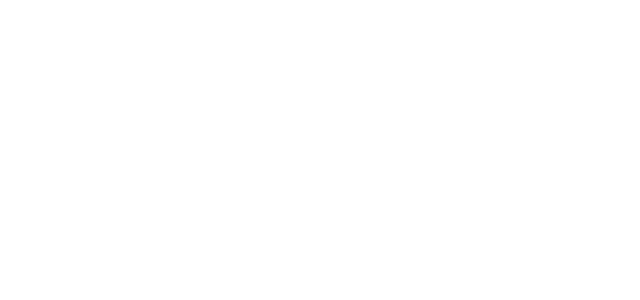
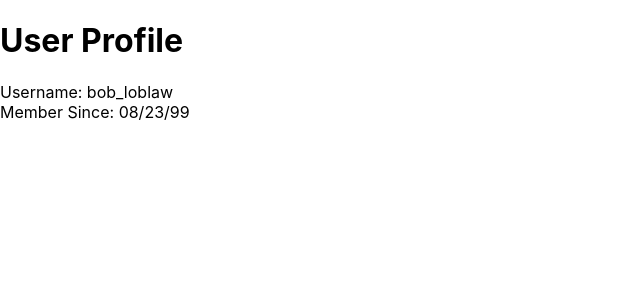
Before and after one commit to makmn1/ttp-bankOfReact-assn9, a React (Create React App) app: page /userProfile in a window 1280 px wide. Before the commit this address had no page. Shown: the top 300 px of the page, without its empty margins (0-640 px from the left). Built offline with nearby package versions, Linux system fonts and the light colour scheme.

Commit message:
add the user profile component

```diff
--- a/src/App.js
+++ b/src/App.js
@@ -1,16 +1,21 @@
 import React from 'react'
-import {BrowserRouter, Routes, Route} from "react-router-dom";
+import { BrowserRouter, Routes, Route } from "react-router-dom";
 import Home from './components/Home'
-
+import UserProfile from './components/UserProfile'
 export default function App() {
 
-    const [accountBalance, setAccountBalance] = React.useState(14568.27)
+    const [accountBalance, setAccountBalance] = React.useState( 14568.27 )
+    const [currentUser, setCurrentUsere] = React.useState( {
+        userName: 'bob_loblaw',
+        memberSince: '08/23/99',
+    } )
 
     return (
-    <BrowserRouter>
-        <Routes>
-            <Route exact path ="/" element={<Home accountBalance={accountBalance}/>} />
-        </Routes>
-    </BrowserRouter>
-  );
+        <BrowserRouter>
+            <Routes>
+                <Route exact path="/" element={<Home accountBalance={accountBalance} />} />
+                <Route exact path="/userProfile" element={<UserProfile userName={currentUser.userName} memberSince={currentUser.memberSince} />} />
+            </Routes>
+        </BrowserRouter>
+    );
 }
--- /dev/null
+++ b/src/components/UserProfile.js
@@ -0,0 +1,13 @@
+import React from 'react';
+
+export default function UserProfile( props ) {
+
+    return (
+        <div>
+            <h1>User Profile</h1>
+
+            <div>Username: {props.userName}</div>
+            <div>Member Since: {props.memberSince}</div>
+        </div>
+    );
+}
```
